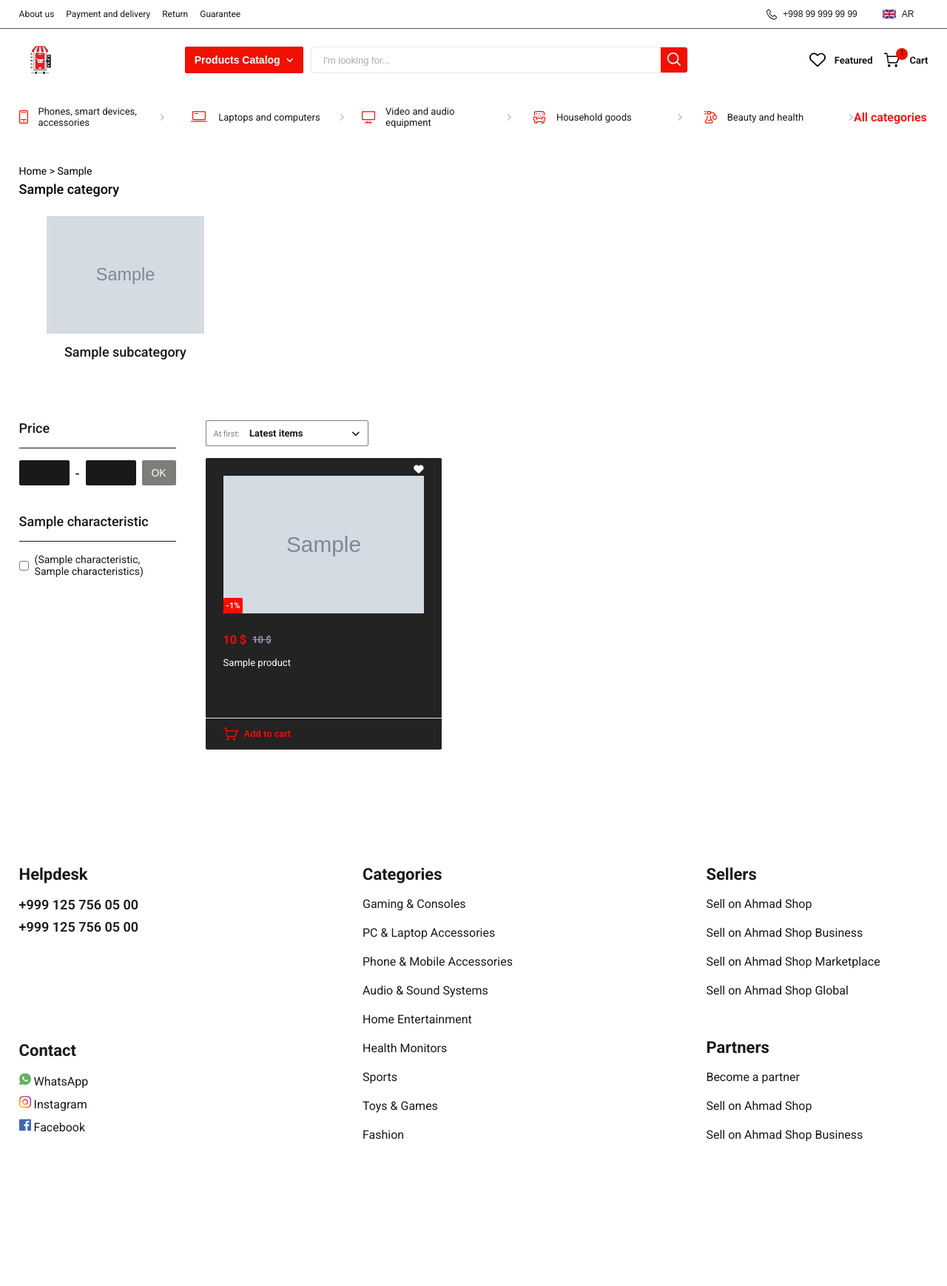
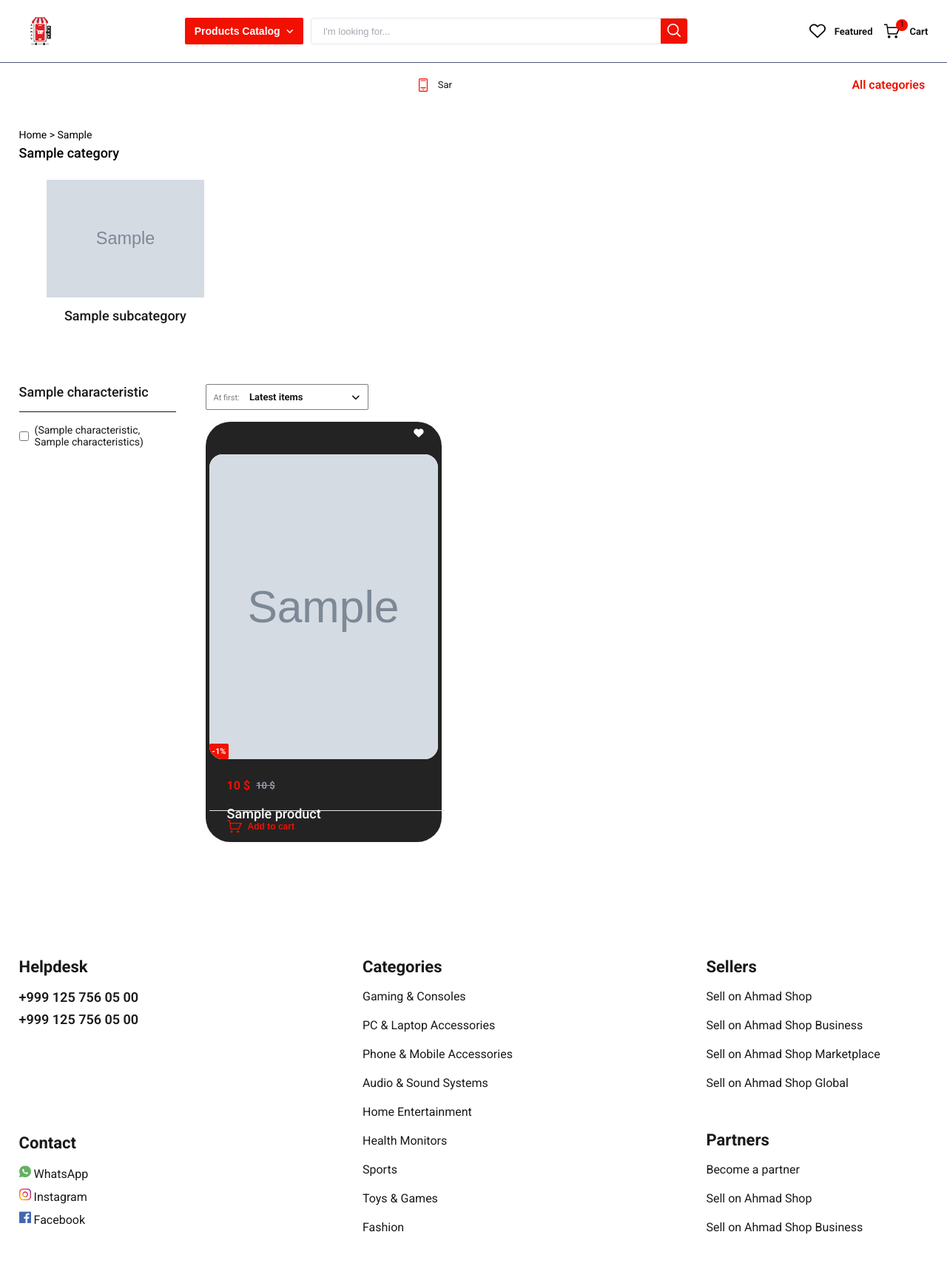
Before and after one commit to M-Shariq-546/Ahmad-shop, a Django app: template templates/category/category_detail.html in a window 1280 px wide. Shown: the whole page at 74% size. Before the commit the page ends 1543 px from the top, so only its background shows below. Run offline with Django 3.2, Linux system fonts and the light colour scheme; the template is opened without the code that fills it: most values are stand-ins (such as "Sample title", 1, 10 or a date in 2020); grey boxes marked "Sample" are stand-in pictures; some libraries are stand-ins or nearby versions.

Commit message:
new feature implementation

```diff
--- a/static/styles/products/products.css
+++ b/static/styles/products/products.css
@@ -110,17 +110,19 @@
 .products_group .product,
 .latest_products .product,
 .featured_group .product {
-    border-radius: 2px;
+    border-radius: 33px;
     background: #232323;
     height: 100%;
     width: 100%;
     position: relative;
+    padding: 20px 5px;
 }
-
+/*
 .latest_products .product {
     height: 394px;
     max-width: 250px;
 }
+*/
 
 .products_group .product #selected_like,
 .latest_products .product #selected_like,
@@ -141,10 +143,17 @@
 .latest_products .product .product_img,
 .featured_group .product .product_img {
     position: relative;
-    height: 186px;
+    width: 100%;
+    height: 412px;
+    background-position: center !important;
+    background-repeat: no-repeat !important;
+    background-size: contain !important;
+    background-color: #fff !important;
     background-color: var(--gray);
-    margin: 24px 24px 0;
+    /*margin: 24px 24px 0; */
+    margin-top: 24px;
     overflow: hidden;
+    border-radius: 18px;
 }
 
 .products_group .product .product_img img,
@@ -155,6 +164,7 @@
     height: 100%;
     object-fit: cover;
     transition: transform 0.3s ease-in-out;
+
 }
 
 .products_group .product .product_info,
@@ -162,10 +172,12 @@
 .featured_group .product .product_info {
     display: flex;
     flex-direction: column;
-    gap: 12px;
+    gap: 10px;
     padding: 0 24px;
     margin-top: 26px;
 }
+
+
 
 .products_group .product .product_info .ptoduct_price,
 .latest_products .product .product_info .ptoduct_price,
@@ -195,9 +207,11 @@
 .products_group .product .product_info h3,
 .latest_products .product .product_info h3,
 .featured_group .product .product_info h3 {
-    font-weight: 400;
+    font-weight: 500;
     line-height: 150%;
-    font-size: 13px;
+    margin-top: 5px;
+    margin-bottom: 5px;
+    font-size: 18px;
     color: var(--white);
 }
 
--- a/templates/category/category_detail.html
+++ b/templates/category/category_detail.html
@@ -175,7 +175,7 @@
 <script>
 $(document).ready(function() {
     const checkboxes = $(".filter-checkbox");
-    const checkboxesMb = $(".filter-checkbox-mb");
+    const checkboxesMb = $(".filter-checkbox-mb");Price
     const priceFilterBtn = $("#filter-btn");
 
     // Toggle sorting options on click
--- a/templates/include/navbar/navbar.html
+++ b/templates/include/navbar/navbar.html
@@ -1,7 +1,6 @@
-{% load static %}
-{% load static i18n %}
+{% load static %} {% load static i18n %}
 
 <div class="navbar">
-    {% include 'include/navbar/top_nav.html' %}
+    <!-- {% include 'include/navbar/top_nav.html' %} -->
     {% include 'include/navbar/bottom_nav.html' %}
 </div>
--- a/templates/include/navbar/static_categories.html
+++ b/templates/include/navbar/static_categories.html
@@ -2,8 +2,9 @@
   <div class="web_size">
     <div class="swiper categoriesSwipper">
       <div class="swiper-wrapper">
+        {% for category in categories %}
         <div class="swiper-slide static_categories_item">
-          <a href="{% url 'app:category_detail' category_slug='phones-smart-devices-accessories' %}">
+          <a href="{% url 'app:category_detail' category_slug=category.slug %}">
             <svg
               width="12"
               height="18"
@@ -18,7 +19,7 @@
                 fill="#F21000"
               />
             </svg>
-            <span>Phones, smart devices, accessories</span>
+            <span>{{ category.name }}</span>
             <svg
               width="7"
               height="9"
@@ -35,7 +36,8 @@
             </svg>
           </a>
         </div>
-        <div class="swiper-slide static_categories_item">
+        {% endfor %}
+        <!-- <div class="swiper-slide static_categories_item">
           <a href="{% url 'app:category_detail' category_slug='laptops-and-computers' %}">
             <svg
               width="24"
@@ -171,9 +173,11 @@
               />
             </svg>
           </a>
-        </div>
+        </div> -->
       </div>
     </div>
-    <a href="{% url 'app:categories_list' %}" class="all-categories">All categories</a>
+    <a href="{% url 'app:categories_list' %}" class="all-categories"
+      >All categories</a
+    >
   </div>
 </div>
--- a/templates/products/_filter_block.html
+++ b/templates/products/_filter_block.html
@@ -1,6 +1,6 @@
 <div class="sort_data">
     <form id="filter-form">
-            <div class="sort_data_item">
+        <!-- <div class="sort_data_item">
                 <span>Price</span>
                 <div class="hr_line"></div>
                 <div class="sort_data_value price-filter">
@@ -9,7 +9,7 @@
                     <input type="number" name="max_price" min="0" max="10000" id="max_price"/>
                     <button type="button" id="filter-btn">OK</button>
                 </div>
-            </div>
+            </div> -->
 
         {% for characteristic, values in characteristics.items %}
         <div class="sort_data_item">
@@ -19,28 +19,40 @@
             {% for value in values|slice:":8" %}
             <div class="sort_data_value">
                 <label>
-                        <input type="checkbox" name="{{ characteristic }}" value="{{ value }}" class="filter-checkbox"/>
+                    <input
+                        type="checkbox"
+                        name="{{ characteristic }}"
+                        value="{{ value }}"
+                        class="filter-checkbox"
+                    />
                     <span>{{ value }}</span>
                 </label>
             </div>
-                {% endfor %}
-
-                {% if values|length > 8 %}
+            {% endfor %} {% if values|length > 8 %}
             <div class="more-values" data-characteristic="{{ characteristic }}">
                 {% for value in values|slice:"8:" %}
                 <div class="sort_data_value hidden">
                     <label>
-                            <input type="checkbox" name="{{ characteristic }}" value="{{ value }}" class="filter-checkbox"/>
+                        <input
+                            type="checkbox"
+                            name="{{ characteristic }}"
+                            value="{{ value }}"
+                            class="filter-checkbox"
+                        />
                         <span>{{ value }}</span>
                     </label>
                 </div>
                 {% endfor %}
             </div>
-                <button type="button" class="see-more" data-characteristic="{{ characteristic }}">See More</button>
+            <button
+                type="button"
+                class="see-more"
+                data-characteristic="{{ characteristic }}"
+            >
+                See More
+            </button>
             {% endif %}
         </div>
         {% endfor %}
-
-
     </form>
 </div>
--- a/templates/products/product_list.html
+++ b/templates/products/product_list.html
@@ -59,6 +59,7 @@
                     </div>
 
                     <div class="product_info">
+                        <h3>{{ product.name }}</h3>
                       <div class="ptoduct_price">
                           {% if product.discount_price %}
                               <span class=" main_price">{{ product.discount_price }} $</span>
@@ -67,7 +68,7 @@
                               <span class="main_price">{{ product.price }} $</span>
                           {% endif %}
                       </div>
-                      <h3>{{ product.name }}</h3>
+
                     </div>
                   </a>
                   <button
```
Also changed, not shown: app/views.py (+28 -11 lines), electronics_store/settings.py (+13 -18 lines), templates/include/home/categories.html (+9 -6 lines), templates/shop_cart/cart_summary.html (+31 -22 lines), db.sqlite3, 1 other file. Lines whose indentation alone changed are shown as unchanged.
